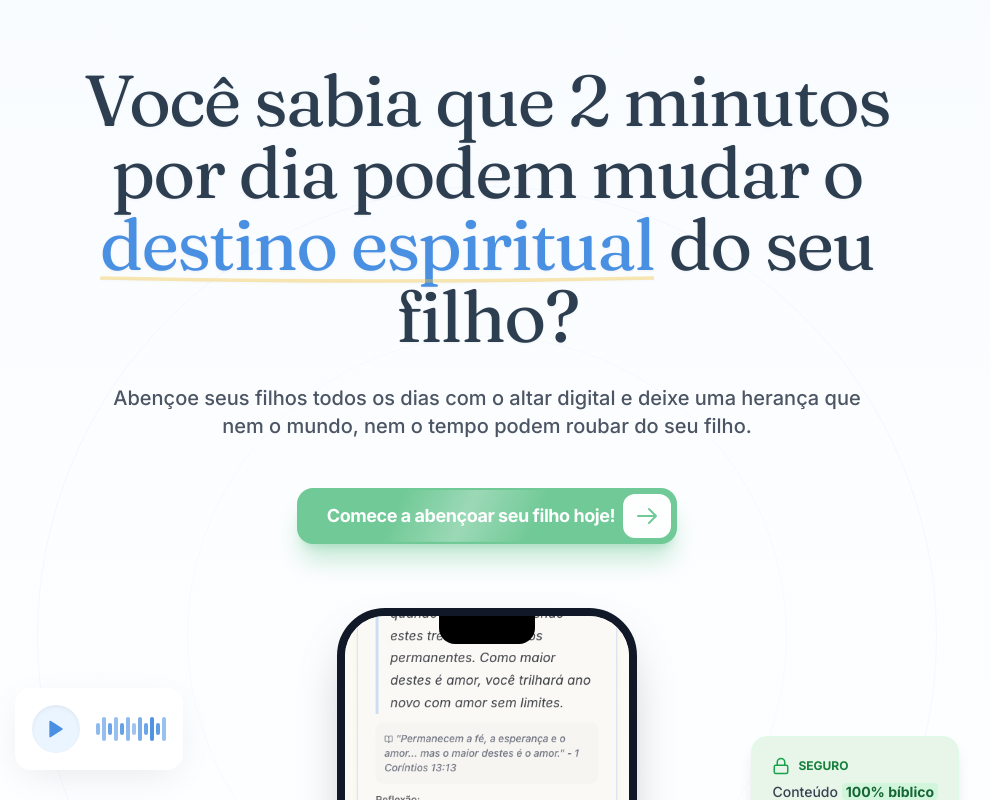
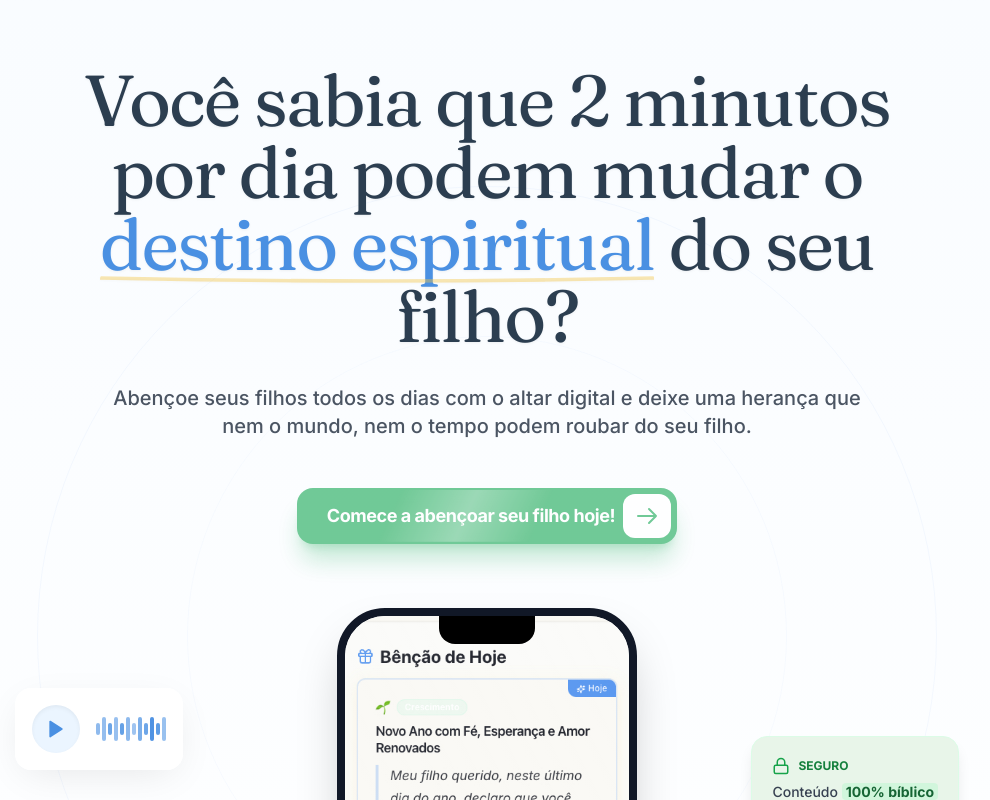
Before and after one commit to oanthonydesign/landingpage-bencaosfamiliares, a React (Vite) app: page / in a window 1280 px wide. Shown: the top 800 px of the page, without its empty margins (153-1143 px from the left). Built offline with nearby package versions, Linux system fonts and the light colour scheme.

Commit message:
UI: slow down app mockup scroll for a subtler reset

```diff
--- a/App.tsx
+++ b/App.tsx
@@ -165,7 +165,7 @@ const ScrollingMockup = ({ src, className = "" }: { src: string, className?: str
             y: ["0%", "-50%"]
           }}
           transition={{
-            duration: 15,
+            duration: 25,
             ease: "linear",
             repeat: Infinity,
             repeatType: "loop"
```
